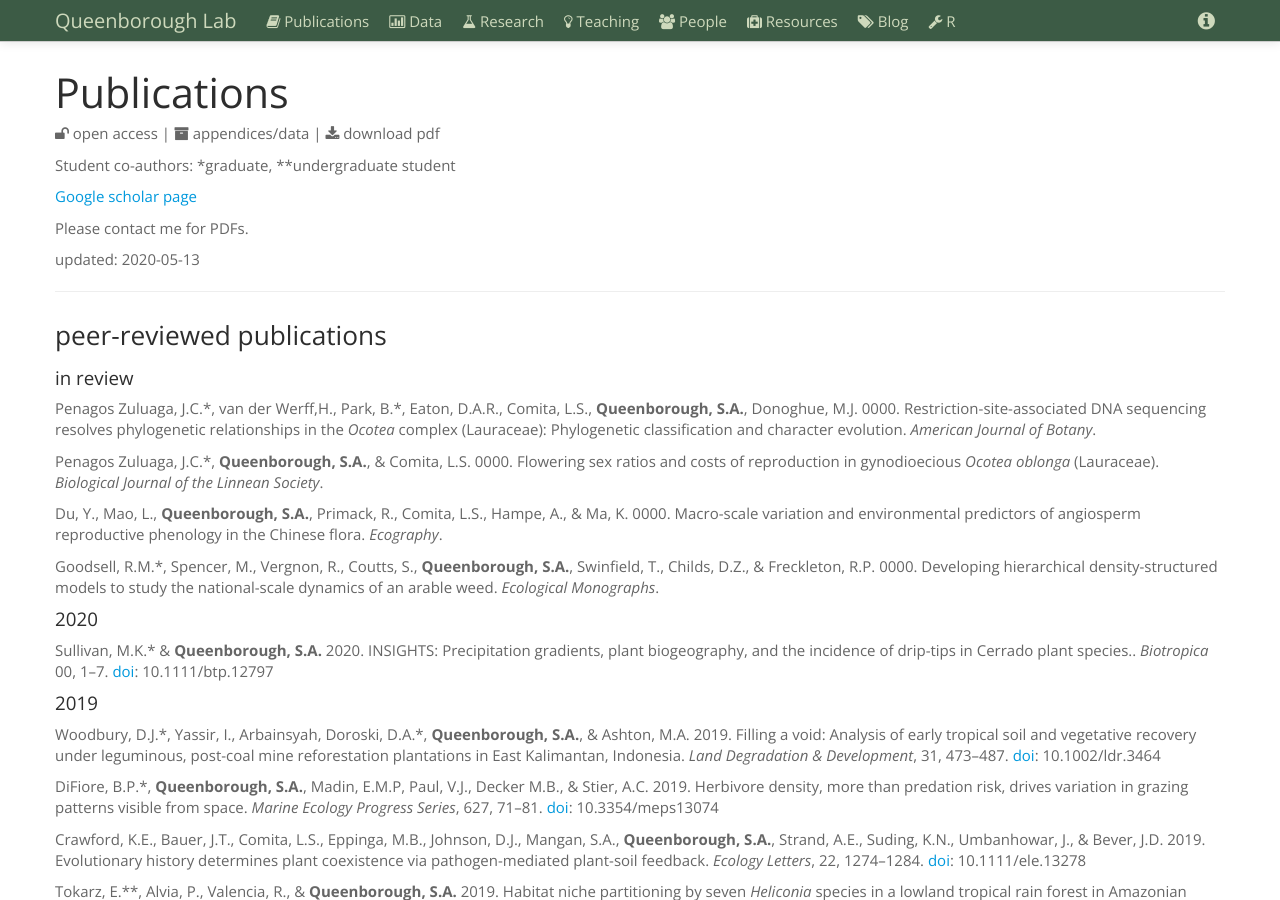
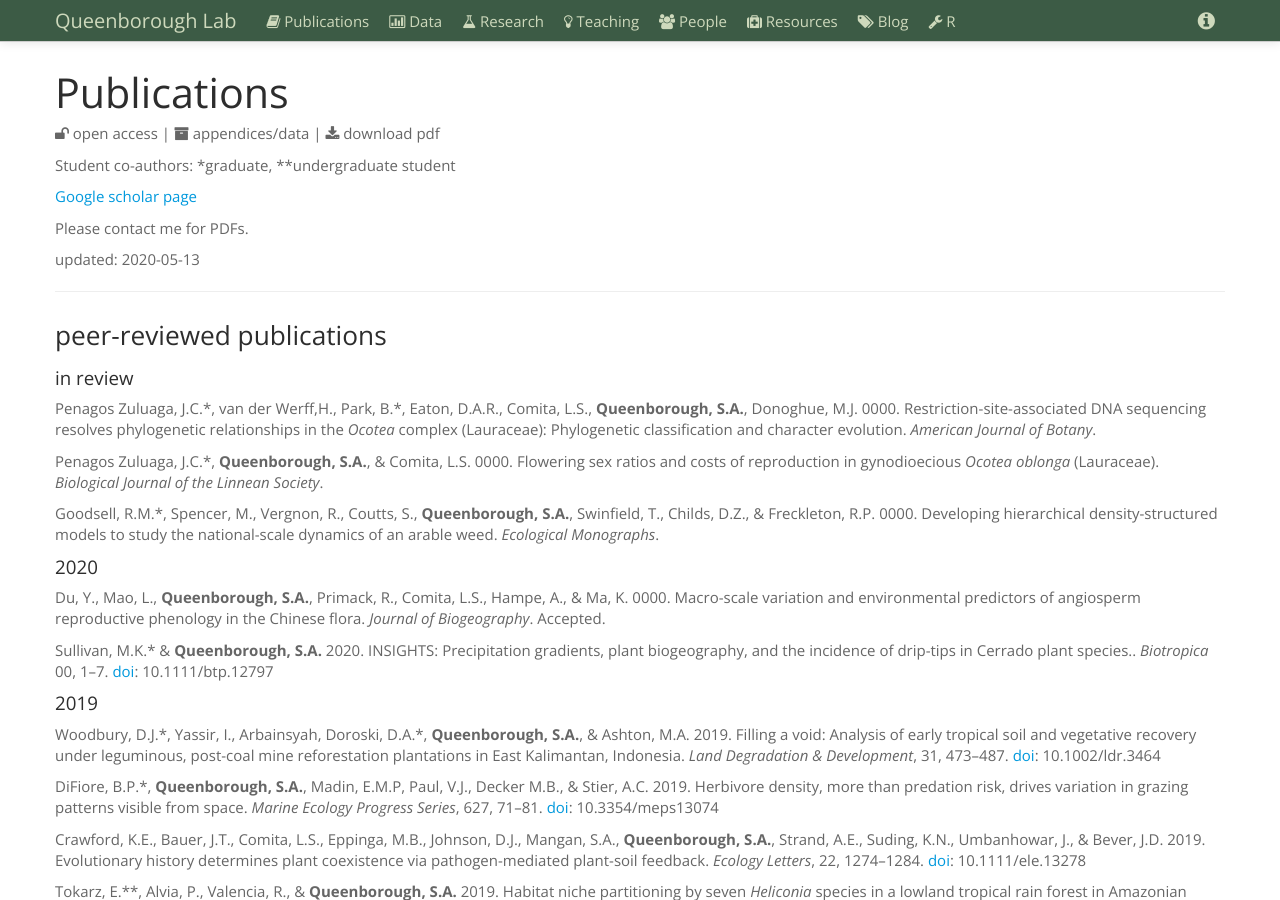
Before and after one commit to saq/saq.github.io, a Jekyll site: the page built from publications.md, in a window 1280 px wide and 900 px high. Built offline with Jekyll 4.4.1, drawn with Linux system fonts in a browser that asks for light colours.

Commit message:
Update publications.md

```diff
--- a/publications.md
+++ b/publications.md
@@ -29,12 +29,12 @@ Penagos Zuluaga, J.C.\*, van der Werff,H., Park, B.\*, Eaton, D.A.R., Comita, L.
 
 Penagos Zuluaga, J.C.\*, **Queenborough, S.A.**, & Comita, L.S. 0000. Flowering sex ratios and costs of reproduction in gynodioecious *Ocotea oblonga* (Lauraceae). *Biological Journal of the Linnean Society*.
 
-Du, Y., Mao, L., **Queenborough, S.A.**, Primack, R., Comita, L.S., Hampe, A., & Ma, K. 0000. Macro-scale variation and environmental predictors of angiosperm reproductive phenology in the Chinese flora. *Ecography*.
-
 Goodsell, R.M.\*,  Spencer, M., Vergnon, R.,  Coutts, S., **Queenborough, S.A.**, Swinfield, T., Childs, D.Z., & Freckleton, R.P. 0000. Developing hierarchical density-structured models to study the national-scale dynamics of an arable weed. *Ecological Monographs*.
 
 
 #### 2020
+
+Du, Y., Mao, L., **Queenborough, S.A.**, Primack, R., Comita, L.S., Hampe, A., & Ma, K. 0000. Macro-scale variation and environmental predictors of angiosperm reproductive phenology in the Chinese flora. *Journal of Biogeography*. Accepted.
 
 Sullivan, M.K.\* & **Queenborough, S.A.** 2020. INSIGHTS: Precipitation gradients, plant biogeography, and the incidence of drip-tips in Cerrado plant species.. *Biotropica* 00, 1--7. [doi](http://dx.doi.org/10.1111/btp.12797): 10.1111/btp.12797
 
```
